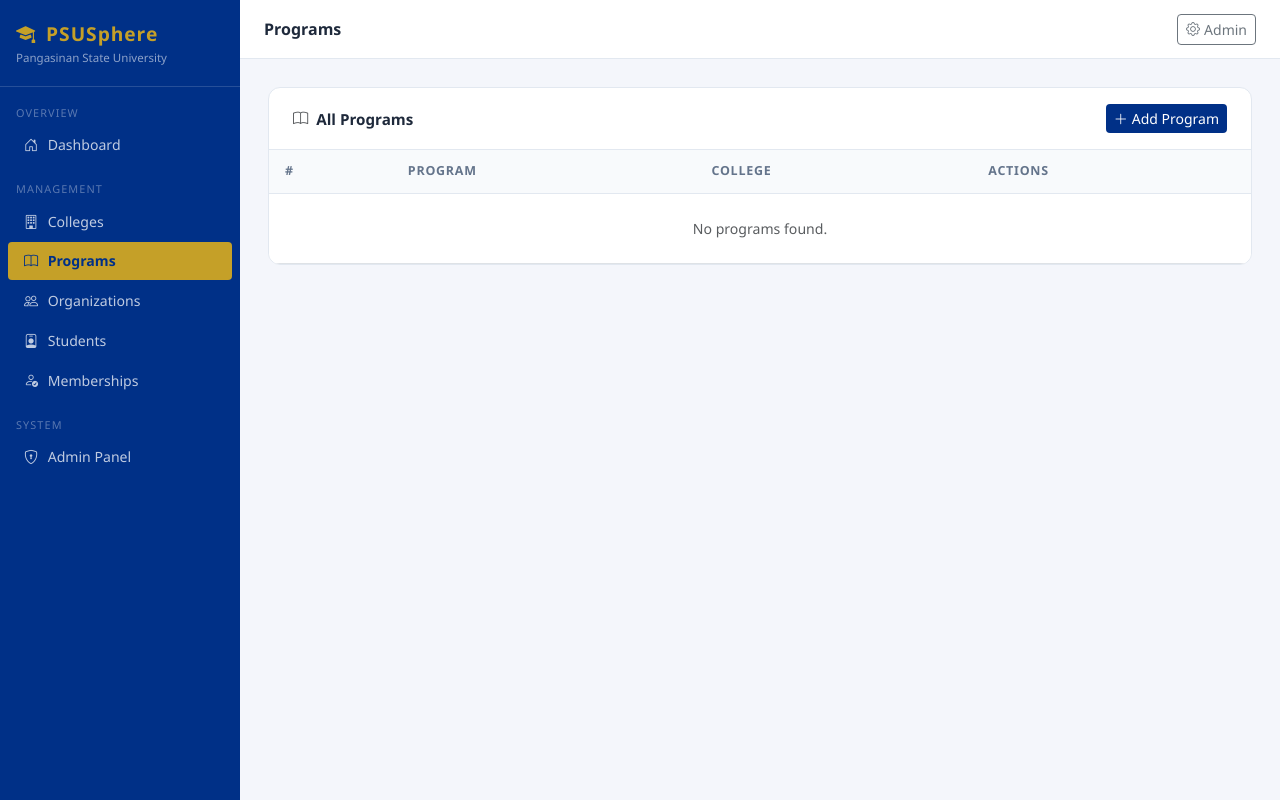
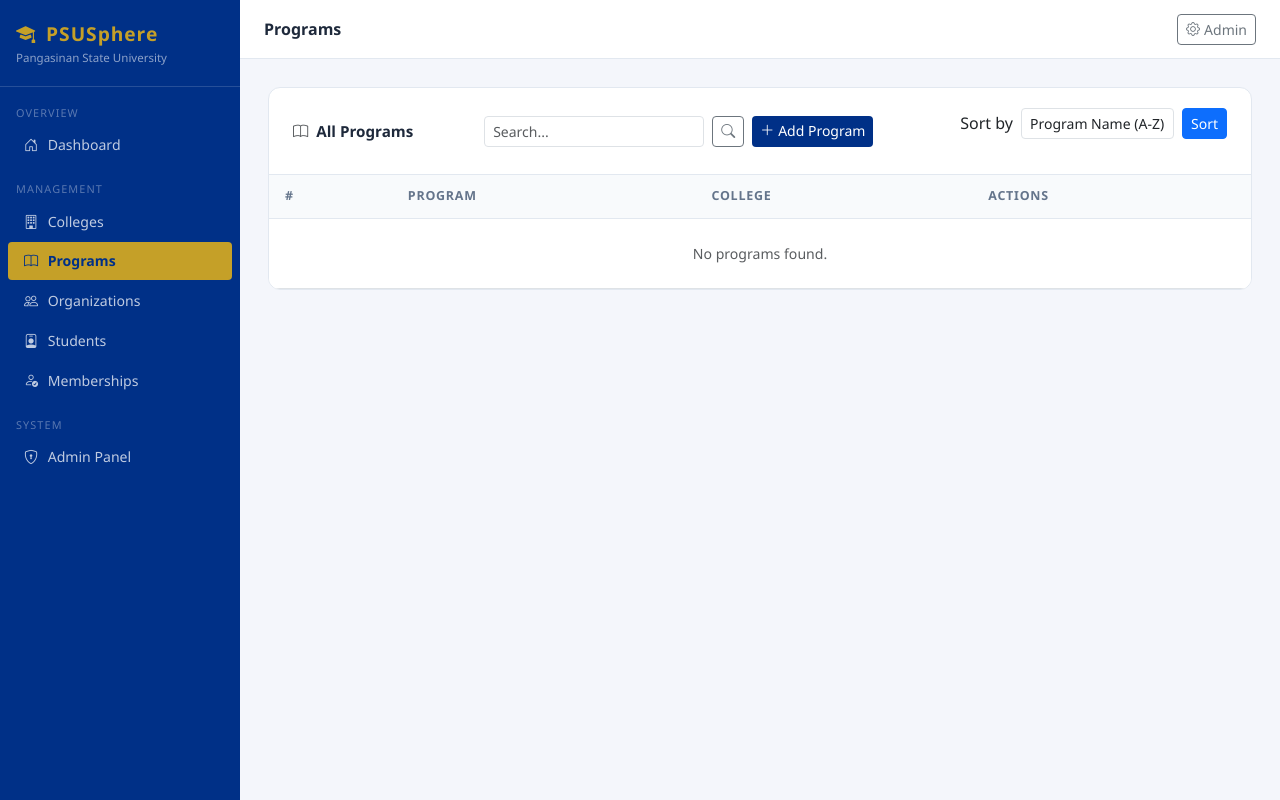
Before and after one commit to KILLERG565/PSUSphere, a Django app: page /programs/ in a window 1280 px wide. Run offline with Django 5.2, Linux system fonts and the light colour scheme; data that the repository does not hold is empty.

Commit message:
Implemented query sets, context data, and ordering features - search and sorting across all models

```diff
--- a/projectsite/studentorg/templates/studentorg/program_list.html
+++ b/projectsite/studentorg/templates/studentorg/program_list.html
@@ -6,7 +6,34 @@
 <div class="table-card">
   <div class="table-card-header">
     <h5><i class="bi bi-book me-2 text-muted"></i>All Programs</h5>
-    <a href="{% url 'program-add' %}" class="btn btn-sm btn-psu"><i class="bi bi-plus-lg me-1"></i>Add Program</a>
+    <div class="d-flex gap-2">
+      <form method="get" action="{% url 'program-list' %}" class="d-flex gap-2">
+        <input type="text" name="q" value="{{ request.GET.q }}"
+               placeholder="Search..." class="form-control form-control-sm">
+        <button type="submit" class="btn btn-sm btn-outline-secondary">
+          <i class="bi bi-search"></i>
+        </button>
+      </form>
+      <a href="{% url 'program-add' %}" class="btn btn-sm btn-psu"><i class="bi bi-plus-lg me-1"></i>Add Program</a>
+    </div>
+  <div class="mb-3 ps-3">
+    <form method="get" class="row g-2 align-items-center">
+      {% if request.GET.q %}<input type="hidden" name="q" value="{{ request.GET.q }}">{% endif %}
+      <div class="col-auto">
+        <label for="sortSelect" class="col-form-label">Sort by</label>
+      </div>
+      <div class="col-auto">
+        <select class="form-control form-control-sm" id="sortSelect" name="sort_by">
+          <option value="prog_name" {% if request.GET.sort_by == "prog_name" or not request.GET.sort_by %}selected{% endif %}>Program Name (A-Z)</option>
+          <option value="-prog_name" {% if request.GET.sort_by == "-prog_name" %}selected{% endif %}>Program Name (Z-A)</option>
+          <option value="college__college_name" {% if request.GET.sort_by == "college__college_name" %}selected{% endif %}>College Name</option>
+        </select>
+      </div>
+      <div class="col-auto">
+        <button type="submit" class="btn btn-primary btn-sm">Sort</button>
+      </div>
+    </form>
+  </div>
   </div>
   <table class="table mb-0">
     <thead><tr><th>#</th><th>Program</th><th>College</th><th>Actions</th></tr></thead>
--- a/projectsite/studentorg/views.py
+++ b/projectsite/studentorg/views.py
@@ -1,7 +1,7 @@
 from django.views.generic import ListView, CreateView, UpdateView, DeleteView
 from django.urls import reverse_lazy
 from .models import College, Program, Organization, Student, OrgMember
-
+from django.db.models import Q
 
 # ── College ─────────────────────────────────────────────────────────────────
 
@@ -10,6 +10,13 @@ class CollegeListView(ListView):
     context_object_name = 'colleges'
     template_name = 'studentorg/college_list.html'
     paginate_by = 10
+
+    def get_queryset(self):
+        qs = super().get_queryset()
+        query = self.request.GET.get('q')
+        if query:
+            qs = qs.filter(Q(college_name__icontains=query))
+        return qs
 
 class CollegeCreateView(CreateView):
     model = College
@@ -37,6 +44,23 @@ class ProgramListView(ListView):
     template_name = 'studentorg/program_list.html'
     paginate_by = 10
 
+    def get_queryset(self):
+        qs = super().get_queryset()
+        query = self.request.GET.get('q')
+        if query:
+            qs = qs.filter(
+                Q(prog_name__icontains=query) |
+                Q(college__college_name__icontains=query)
+            )
+        return qs
+
+    def get_ordering(self):
+        allowed = ['prog_name', 'college__college_name', '-prog_name']
+        sort_by = self.request.GET.get('sort_by')
+        if sort_by in allowed:
+            return sort_by
+        return 'prog_name'
+
 class ProgramCreateView(CreateView):
     model = Program
     fields = '__all__'
@@ -62,6 +86,16 @@ class OrganizationListView(ListView):
     context_object_name = 'organizations'
     template_name = 'studentorg/org_list.html'
     paginate_by = 10
+
+    def get_queryset(self):
+        qs = super().get_queryset()
+        query = self.request.GET.get('q')
+        if query:
+            qs = qs.filter(
+                Q(name__icontains=query) |
+                Q(description__icontains=query)
+            )
+        return qs
 
 class OrganizationCreateView(CreateView):
     model = Organization
@@ -89,6 +123,17 @@ class StudentListView(ListView):
     template_name = 'studentorg/student_list.html'
     paginate_by = 10
 
+    def get_queryset(self):
+        qs = super().get_queryset()
+        query = self.request.GET.get('q')
+        if query:
+            qs = qs.filter(
+                Q(lastname__icontains=query) |
+                Q(firstname__icontains=query) |
+                Q(student_id__icontains=query)
+            )
+        return qs
+
 class StudentCreateView(CreateView):
     model = Student
     fields = '__all__'
@@ -115,6 +160,20 @@ class OrgMemberListView(ListView):
     template_name = 'studentorg/orgmember_list.html'
     paginate_by = 10
 
+    def get_queryset(self):
+        qs = super().get_queryset()
+        query = self.request.GET.get('q')
+        if query:
+            qs = qs.filter(Q(student__lastname__icontains=query))
+        return qs
+
+    def get_ordering(self):
+        allowed = ['student__lastname', 'date_joined', '-date_joined']
+        sort_by = self.request.GET.get('sort_by')
+        if sort_by in allowed:
+            return sort_by
+        return '-date_joined'
+
 class OrgMemberCreateView(CreateView):
     model = OrgMember
     fields = '__all__'
```
Also changed, not shown: projectsite/studentorg/templates/studentorg/college_list.html (+12 -3 lines), projectsite/studentorg/templates/studentorg/org_list.html (+10 -1 lines), projectsite/studentorg/templates/studentorg/orgmember_list.html (+28 -1 lines), projectsite/studentorg/templates/studentorg/student_list.html (+10 -1 lines).
